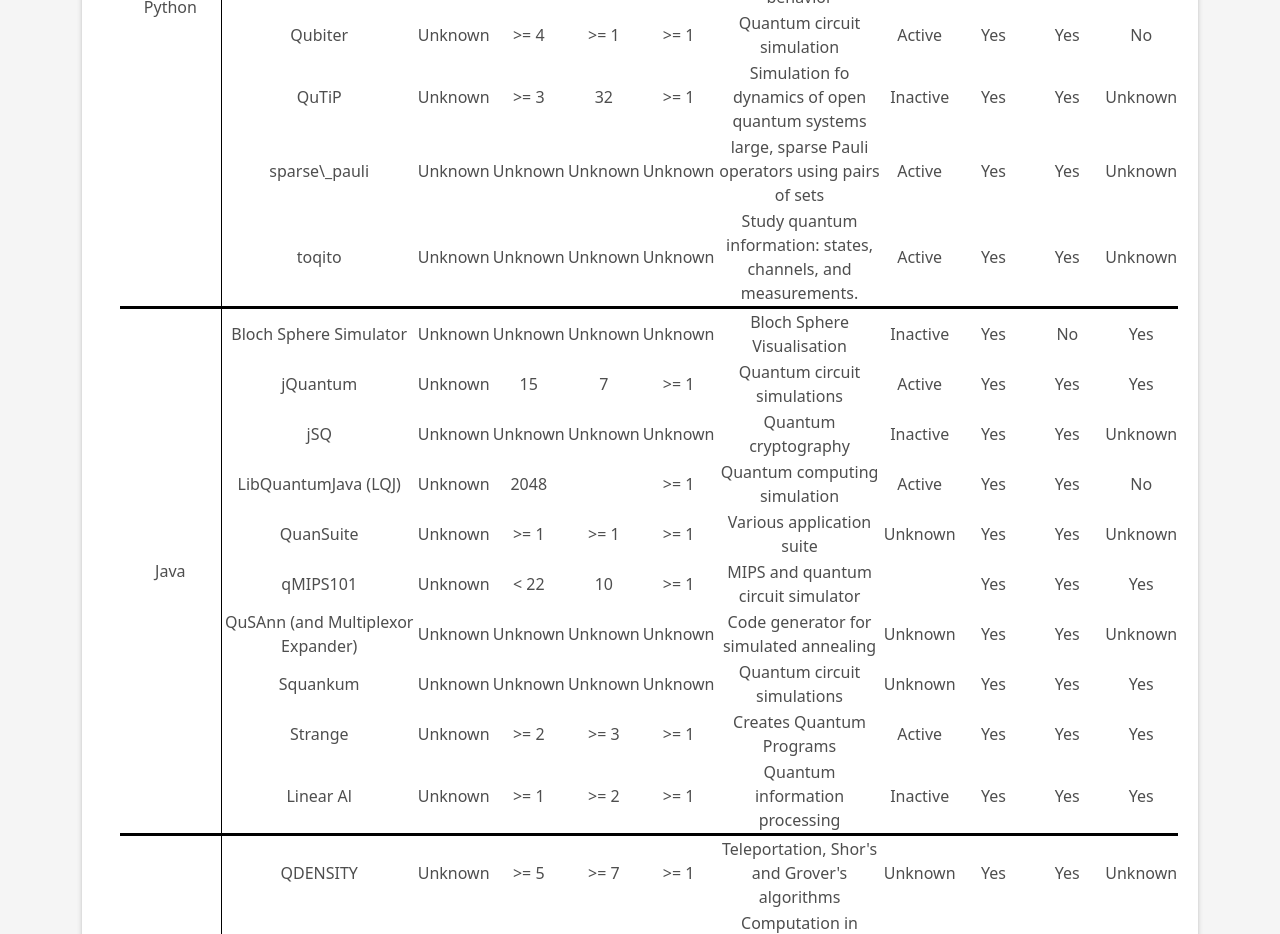
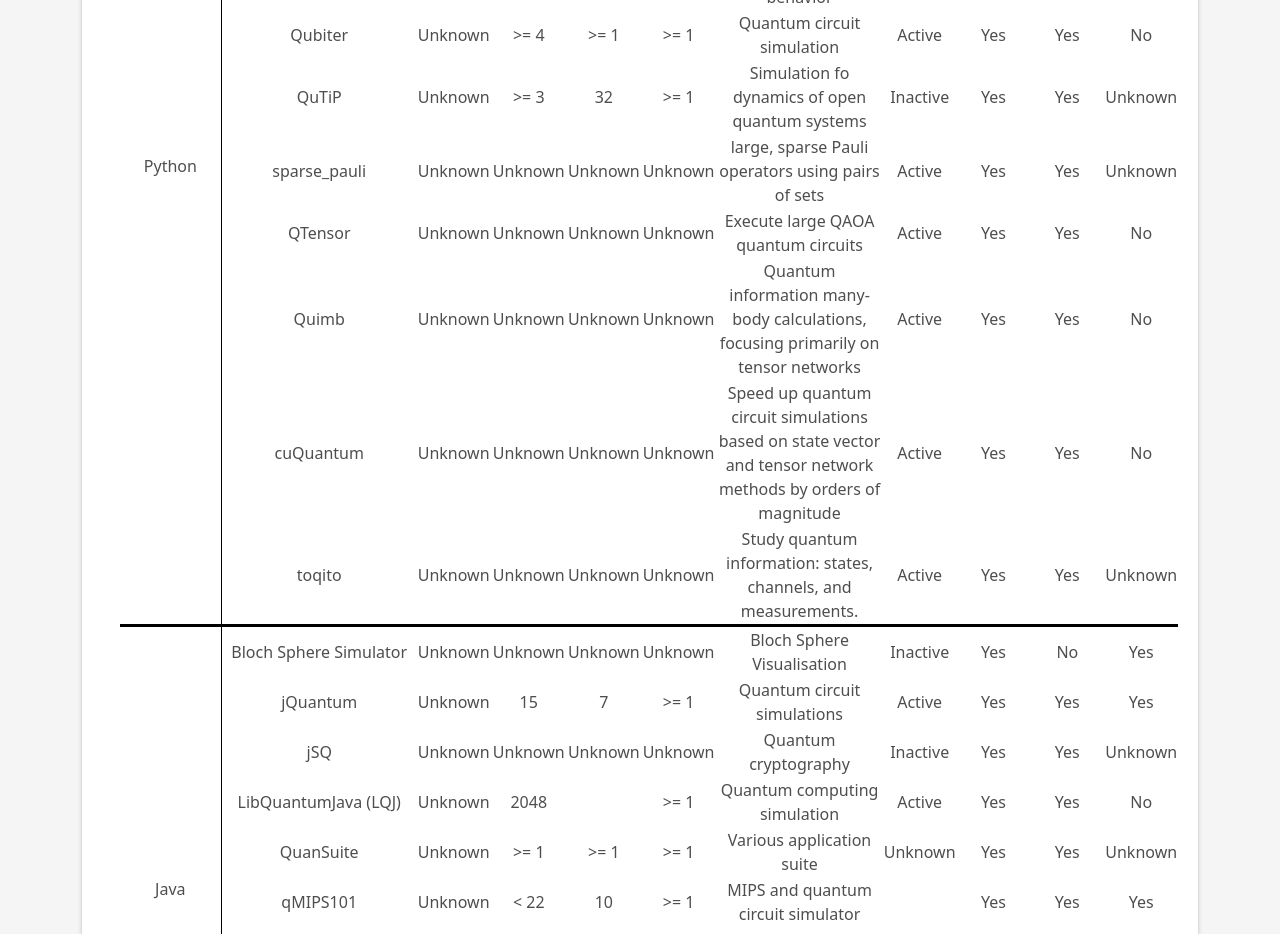
Before and after one commit to Zakaria-Dahi/Quantum_Simulator_Repository_PSI_Rep, a plain HTML site: page htmls/desktop.html in a window 1280 px wide. Shown: the part 2340-3274 px from the top of the page. Drawn offline with Linux system fonts and the light colour scheme.

Commit message:
Qtensor, Quimb and cuQuantum added

```diff
--- a/htmls/desktop.html
+++ b/htmls/desktop.html
@@ -127,7 +127,7 @@
                   <tr style="border-bottom: solid black;">  <td style="border-bottom: 1pt solid black">SimQubit </td><td style="border-bottom: 1pt solid black">Unknown</td><td style="border-bottom: 1pt solid black">32   </td><td style="border-bottom: 1pt solid black">12   </td><td style="border-bottom: 1pt solid black"> >=  1 </td><td style="border-bottom: 1pt solid black">Various: algorithms, etc.</td><td style="border-bottom: 1pt solid black">Inactive</td><td style="border-bottom: 1pt solid black">Yes  </td><td style="border-bottom: 1pt solid black">Yes  </td><td style="border-bottom: 1pt solid black">Yes </td></tr></tr>
 
 
-                  <tr ><td style="border-right: 1pt solid black; border-bottom: 1pt solid black" rowspan="11" >Python </td><td >PyQuil /Forest</td><td>Yes    </td><td> >= 6 </td><td>23     </td><td> >= 1 </td><td>Various</td><td>Active</td><td>Yes  </td><td>No   </td><td>No </td></tr>
+                  <tr ><td style="border-right: 1pt solid black; border-bottom: 1pt solid black" rowspan="14" >Python </td><td >PyQuil /Forest</td><td>Yes    </td><td> >= 6 </td><td>23     </td><td> >= 1 </td><td>Various</td><td>Active</td><td>Yes  </td><td>No   </td><td>No </td></tr>
                   <tr>    <td > ProjectQ </td><td>Yes    </td><td> >= 22  </td><td> >= 9   </td><td> >= 1 </td><td>Various</td><td>Active</td><td>Yes  </td><td>Yes  </td><td>No </td></tr>
                   <tr>    <td>PyQu </td><td>Unknown</td><td>Unknown</td><td>Unknown</td><td>Unknown</td><td>Unknown</td><td>Unknown</td><td>Yes  </td><td>Yes  </td><td>No </td></tr>
                   <tr>    <td>QCircuits </td><td>Unknown  </td><td> >= 3   </td><td> >= 4   </td><td> >= 1 </td><td>Various</td><td>Active</td><td>Yes  </td><td>Yes  </td><td>No </td></tr>
@@ -136,7 +136,10 @@
                   <tr>    <td>Quantum Fog </td><td>Unknown</td><td> >= 1  </td><td>Unknown</td><td>Unknown</td><td>Quantum mechanical behavior</td><td>Active</td><td>Yes  </td><td>Yes  </td><td>Unknown </td></tr>
                   <tr>    <td>Qubiter </td><td>Unknown</td><td> >=  4    </td><td> >= 1   </td><td> >= 1 </td><td>Quantum circuit simulation</td><td>Active</td><td>Yes  </td><td>Yes  </td><td>No </td></tr>
                   <tr>    <td>QuTiP </td><td>Unknown  </td><td> >= 3 </td><td>32     </td><td> >= 1 </td><td>Simulation fo dynamics of open quantum systems</td><td>Inactive</td><td>Yes  </td><td>Yes  </td><td>Unknown </td></tr>
-                  <tr>    <td>sparse\_pauli </td><td>Unknown</td><td>Unknown</td><td>Unknown</td><td>Unknown</td><td>large, sparse Pauli operators using pairs of sets</td><td>Active</td><td>Yes  </td><td>Yes  </td><td>Unknown </td></tr>
+                  <tr>    <td>sparse_pauli </td><td>Unknown</td><td>Unknown</td><td>Unknown</td><td>Unknown</td><td>large, sparse Pauli operators using pairs of sets</td><td>Active</td><td>Yes  </td><td>Yes  </td><td>Unknown </td></tr>
+                  <tr>    <td>QTensor </td><td>Unknown</td><td>Unknown</td><td>Unknown</td><td>Unknown</td><td>Execute large QAOA quantum circuits</td><td>Active</td><td>Yes  </td><td>Yes  </td><td>No </td></tr>
+                  <tr>    <td>Quimb </td><td>Unknown</td><td>Unknown</td><td>Unknown</td><td>Unknown</td><td>Quantum information many-body calculations, focusing primarily on tensor networks</td><td>Active</td><td>Yes  </td><td>Yes  </td><td>No </td></tr>
+                  <tr>    <td>cuQuantum </td><td>Unknown</td><td>Unknown</td><td>Unknown</td><td>Unknown</td><td> Speed up quantum circuit simulations based on state vector and tensor network methods by orders of magnitude</td><td>Active</td><td>Yes  </td><td>Yes  </td><td>No </td></tr>
                   <tr style="border-bottom: solid black;">    <td style="border-bottom: 1pt solid black">toqito </td><td style="border-bottom: 1pt solid black">Unknown</td><td style="border-bottom: 1pt solid black">Unknown</td><td style="border-bottom: 1pt solid black">Unknown</td><td style="border-bottom: 1pt solid black">Unknown</td><td style="border-bottom: 1pt solid black">Study quantum information: states, channels, and measurements.</td><td style="border-bottom: 1pt solid black">Active</td><td style="border-bottom: 1pt solid black">Yes  </td><td style="border-bottom: 1pt solid black;">Yes  </td><td style="border-bottom: 1pt solid black;">Unknown </td></tr></tr>
 
 
```
Also changed, not shown: htmls/url.html (+4 -2 lines), assets/img/logo.png (added), assets/img/logo.svg (added).
